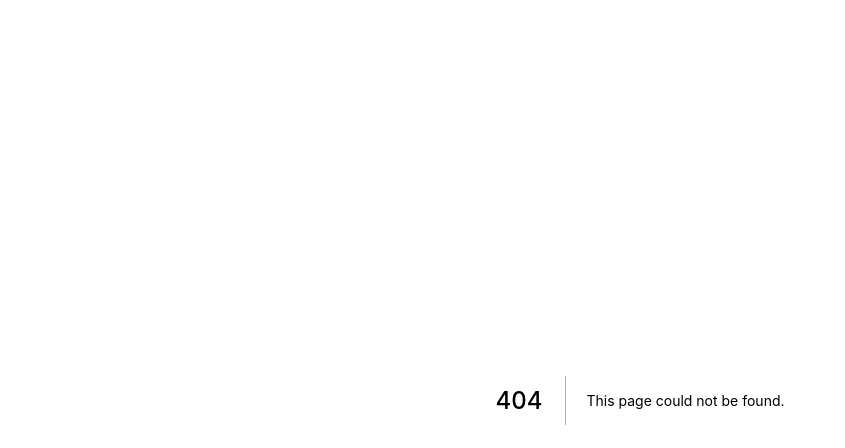
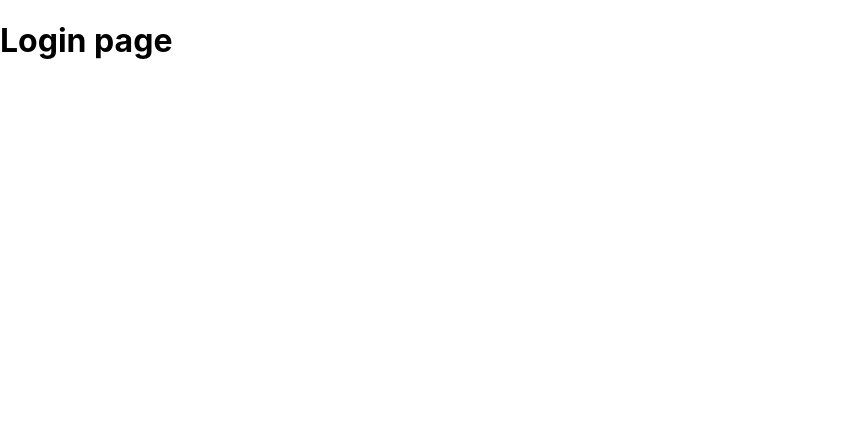
Before and after one commit to ipredoi/progressPlus-client, a Next.js app: page /login in a window 1280 px wide. Before the commit this address had no page. Shown: the top 448 px of the page, without its empty margins (0-845 px from the left). Built offline with nearby package versions, Linux system fonts and the light colour scheme.

Commit message:
login page created

```diff
--- /dev/null
+++ b/pages/login.js
@@ -0,0 +1,14 @@
+// pages/index.js
+
+const Login = () => (
+  <div>
+    <h1>Login page</h1>
+  </div>
+);
+export default Login;
+
+{
+  /* <input type='text'>Email</input>
+    <input type='text'>Password</input>
+    <button>Register</button> */
+}
```
